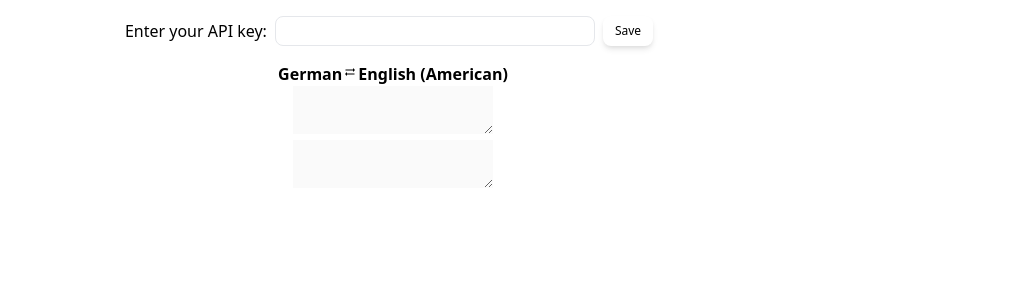
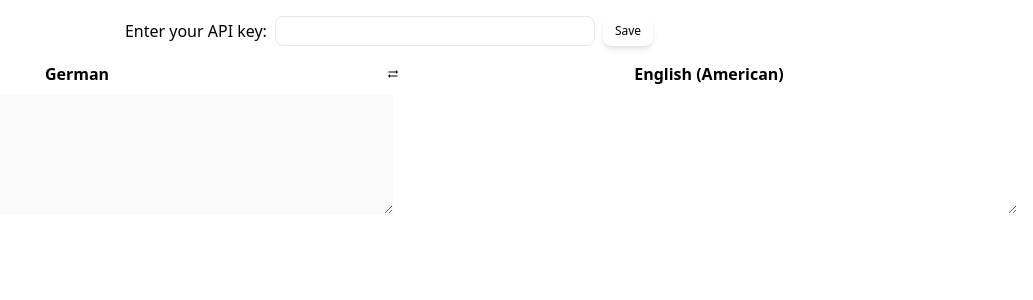
Before and after one commit to xkons/deepl-translator-react, a React (Create React App) app: page / in a window 1280 px wide. Shown: the top 300 px of the page, without its empty margins (247-1280 px from the left). Built offline with nearby package versions, Linux system fonts and the light colour scheme.

Commit message:
Implement textarea styles and alignment

```diff
--- a/package.json
+++ b/package.json
@@ -14,6 +14,7 @@
     "react": "^17.0.1",
     "react-dom": "^17.0.1",
     "react-scripts": "4.0.2",
+    "react-textarea-autosize": "^8.3.1",
     "typescript": "^4.1.5",
     "web-vitals": "^1.1.0"
   },
--- a/src/components/TranslateForm.tsx
+++ b/src/components/TranslateForm.tsx
@@ -1,3 +1,5 @@
+import { useState } from 'react';
+import TextareaAutosize from 'react-textarea-autosize';
 import { DeeplLanguage } from '../App';
 import './TranslateForm.css';
 
@@ -20,30 +22,49 @@ const TranslateForm = ({ query, translation, activeLanguages, languageOptions, d
     const outputTextareaValue = (event: React.ChangeEvent<HTMLTextAreaElement>) => {
         onInput(event.target.value);
     }
+    const [textAreaHeight, setTextAreaHeight] = useState(5)
 
     const reverseDirection = () => {
         onLanguagesChange({ source: activeLanguages.target, target: activeLanguages.source });
     }
+    const onHeightChange = (height: number) => setTextAreaHeight(height);
+
+    const targetTextAreaStyle = {
+        height: textAreaHeight
+    };
 
     return (
-        <div>
-            <div className="languages_container">
-                <strong>{activeLanguages.source.name}</strong>
-                <button onClick={reverseDirection}  disabled={disabled}>
-                    <svg className="button_icon" xmlns="http://www.w3.org/2000/svg" viewBox="0 0 512 512"><path d="M43 171l85 85v-64h320v-43h-320v-64zM469 341l-85 -85v64h-320v43h320v64z"></path></svg>
+        <div className="container mx-auto px-4 w-full">
+            <div className="flex flex-row justify-center flex-nowrap mb-2">
+                <strong className="flex-1 flex-start">{activeLanguages.source.name}</strong>
+                <button className="flex-none" onClick={reverseDirection}  disabled={disabled}>
+                    <svg className="button_icon fill-current" xmlns="http://www.w3.org/2000/svg" viewBox="0 0 512 512"><path d="M43 171l85 85v-64h320v-43h-320v-64zM469 341l-85 -85v64h-320v43h320v64z"></path></svg>
                 </button>
-                <strong>{activeLanguages.target.name}</strong>
+                <strong className="flex-1 flex-end">{activeLanguages.target.name}</strong>
             </div>
-            <div className="language_container language_container--origin">
-                <div className="lmt__textarea_container">
-                    <textarea value={query} onChange={outputTextareaValue} disabled={disabled} className="lmt__textarea lmt__source_textarea lmt__textarea_base_style" data-gramm_editor="false" autoComplete="off" lang="en-EN">
-                    </textarea>
+            <div className="flex flex-col md:flex-row justify-center place-items-center">
+                <div className="flex-grow w-full">
+                    <TextareaAutosize
+                      minRows={5}
+                      onHeightChange={onHeightChange}
+                      value={query}
+                      onChange={outputTextareaValue}
+                      disabled={disabled}
+                      className="dark:bg-gray-600 w-full"
+                      autoComplete="off"
+                      lang={activeLanguages.source.language}
+                    />
                 </div>
-            </div>
-            <div className="language_container language_container--target">
-                <div className="lmt__textarea_container">
-                    <textarea value={translation} readOnly={true} disabled={disabled} className="lmt__textarea lmt__source_textarea lmt__textarea_base_style" data-gramm_editor="false" autoComplete="off" lang="en-EN">
-                    </textarea>
+                <div className="flex-grow w-full">
+                    <TextareaAutosize
+                        minRows={5}
+                        style={targetTextAreaStyle}
+                        value={translation}
+                        readOnly={true}
+                        className="dark:bg-gray-700 w-full"
+                        autoComplete="off"
+                        lang={activeLanguages.target.language}
+                    />
                 </div>
             </div>
         </div>
```
Also changed, not shown: 1 other file (tests, documents, lock files or other folders).
